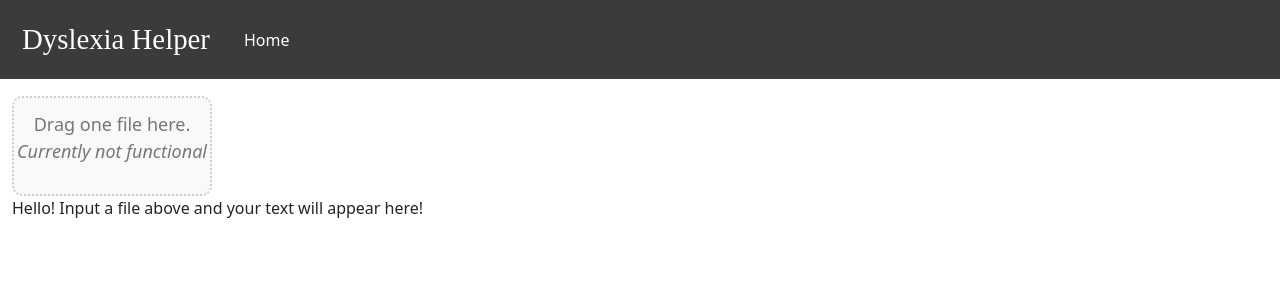
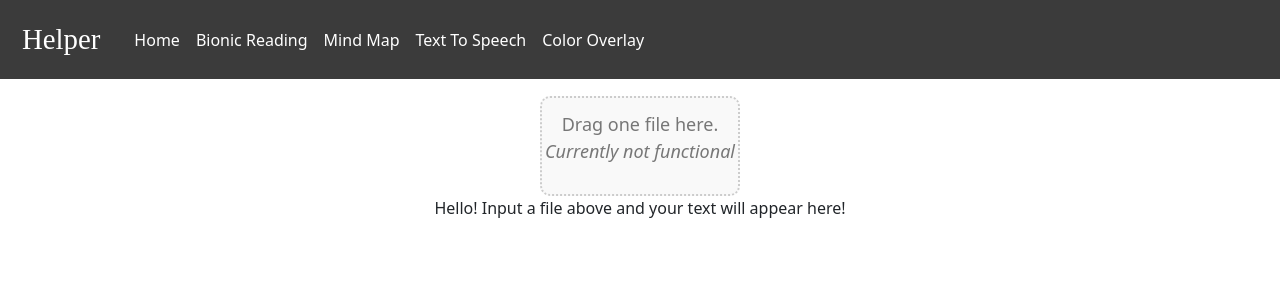
Before and after one commit to MiniMandrake/DyslexiaHelper, a React (Create React App) app in the folder dyslexia-helper/: page / in a window 1280 px wide. Shown: the top 300 px of the page. Built offline with nearby package versions, Linux system fonts and the light colour scheme.

Commit message:
I return

```diff
--- a/dyslexia-helper/src/App.js
+++ b/dyslexia-helper/src/App.js
@@ -2,7 +2,7 @@ import "./styles/App.css";
 import React, { useState } from "react";
 
 function App() {
-  const [payload, setPayload] = useState("");
+  // const [payload, setPayload] = useState("");
 
   return <div className=''>hello</div>;
 }
--- a/dyslexia-helper/src/Dropbox.js
+++ b/dyslexia-helper/src/Dropbox.js
@@ -1,7 +1,8 @@
 import React, { useState } from "react";
 import "./styles/dropbox.css";
+import { Container } from "react-bootstrap";
 
-function FileDropzone() {
+function Dropbox() {
   const [output, setOutput] = useState(
     "Hello! Input a file above and your text will appear here!"
   );
@@ -21,16 +22,33 @@ function FileDropzone() {
   };
 
   return (
-    <div className='container-fluid'>
+    <Container>
+      <div
+        className='centerMyItem'
+        style={{
+          display: "flex",
+          justifyContent: "center",
+          alignItems: "center",
+        }}
+      >
         <div id='dropzone' onDrop={dropHandler} onDragOver={dragOverHandler}>
           <p style={{ textAlign: "center" }}>
             Drag one file here. <br />
             <i>Currently not functional</i>
           </p>
         </div>
-      <p>{output}</p>
       </div>
+      <p
+        style={{
+          display: "flex",
+          justifyContent: "center",
+          alignItems: "center",
+        }}
+      >
+        {output}
+      </p>
+    </Container>
   );
 }
 
-export default FileDropzone;
+export default Dropbox;
--- /dev/null
+++ b/dyslexia-helper/src/MindMap.js
@@ -0,0 +1,7 @@
+import React, { useState } from "react";
+
+function MindMap() {
+  return <div className='container-fluid'>MindMap</div>;
+}
+
+export default MindMap;
--- a/dyslexia-helper/src/Navbar.js
+++ b/dyslexia-helper/src/Navbar.js
@@ -13,7 +13,7 @@ function Navbar() {
               className='mynavbar'
               style={{ textDecoration: "none" }}
             >
-              Dyslexia Helper
+              Helper
             </Link>
             <div
               className='collapse navbar-collapse'
@@ -31,33 +31,45 @@ function Navbar() {
                   </Link>
                 </li>
 
-                {/* <li className='mynavbar-item'>
+                <li className='mynavbar-item'>
                   <Link
-                    to='/training_plans'
+                    to='/bionic_reading'
                     style={{ textDecoration: "none" }}
                     className='mynav-item nav-link'
                   >
-                    Training Plans
+                    Bionic Reading
                   </Link>
                 </li>
+
                 <li className='mynavbar-item'>
                   <Link
-                    to='/appointments'
+                    to='/mind_map'
                     style={{ textDecoration: "none" }}
                     className='mynav-item nav-link'
                   >
-                    Appointments
+                    Mind Map
                   </Link>
                 </li>
+
                 <li className='mynavbar-item'>
                   <Link
-                    to='/feedback'
+                    to='/tts'
                     style={{ textDecoration: "none" }}
                     className='mynav-item nav-link'
                   >
-                    Customer Feedback
+                    Text To Speech
                   </Link>
-                </li> */}
+                </li>
+
+                <li className='mynavbar-item'>
+                  <Link
+                    to='/color_overlay'
+                    style={{ textDecoration: "none" }}
+                    className='mynav-item nav-link'
+                  >
+                    Color Overlay
+                  </Link>
+                </li>
               </ul>
             </div>
           </div>
--- a/dyslexia-helper/src/index.js
+++ b/dyslexia-helper/src/index.js
@@ -2,6 +2,7 @@ import React from "react";
 import ReactDOM from "react-dom/client";
 import Dropbox from "./Dropbox";
 import Navbar from "./Navbar";
+import MindMap from "./MindMap";
 import { BrowserRouter as Router, Route, Routes } from "react-router-dom";
 import "bootstrap/dist/css/bootstrap.min.css";
 
@@ -15,9 +16,9 @@ root.render(
       <div style={{ paddingTop: "4rem" }}>
         <Routes>
           <Route path='/' element={<Dropbox />} />
-          {/* <Route path='/training_plans' element={<TrainingPlans />} />
-            <Route path='/appointments' element={<ScheduleAppt />} />
-            <Route path='/feedback' element={<CustomerFeedback />} /> */}
+          <Route path='/mind_map' element={<MindMap />} />
+          {/* <Route path='/appointments' element={<ScheduleAppt />} />
+          <Route path='/feedback' element={<CustomerFeedback />} /> */}
         </Routes>
       </div>
     </Router>
--- a/dyslexia-helper/src/styles/dropbox.css
+++ b/dyslexia-helper/src/styles/dropbox.css
@@ -1,24 +1,3 @@
-.container {
-  max-width: 1200px; /* Maximum width of the container */
-  margin: 20px auto; /* Centers the container horizontally */
-  padding-left: 0 40px; /* Adds some horizontal padding */
-  padding-right: 0 40px; /* Adds some horizontal padding */
-  width: 100%; /* Ensures the container takes up the full width up to the max-width */
-  box-sizing: border-box; /* Ensures padding is included in the total width/height */
-}
-
-@media (max-width: 768px) {
-  .container {
-    padding: 0 15px; /* Reduce padding for smaller screens */
-  }
-}
-
-@media (max-width: 480px) {
-  .container {
-    padding: 0 10px; /* Even smaller padding for very small screens */
-  }
-}
-
 #dropzone {
   width: 200px; /* Full width */
   max-width: 400px; /* Maximum width for the dropzone */
@@ -50,3 +29,9 @@
 .dropzone:active {
   border-color: #32cd32; /* Darker green on active drag */
 }
+
+.centerMyItem {
+  display: "flex";
+  justify-content: "center";
+  align-items: "center";
+}
```
Lines whose indentation alone changed are shown as unchanged.
